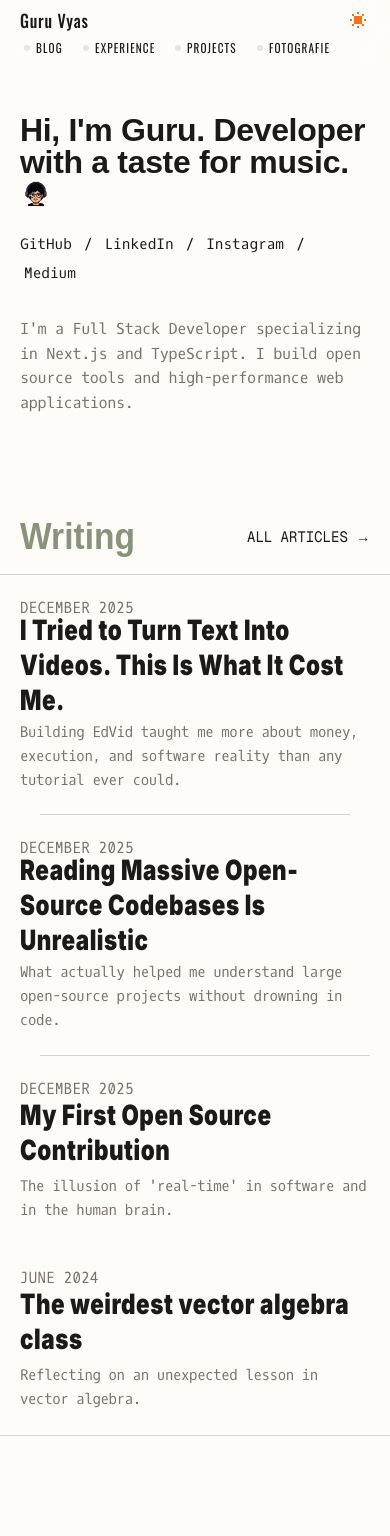
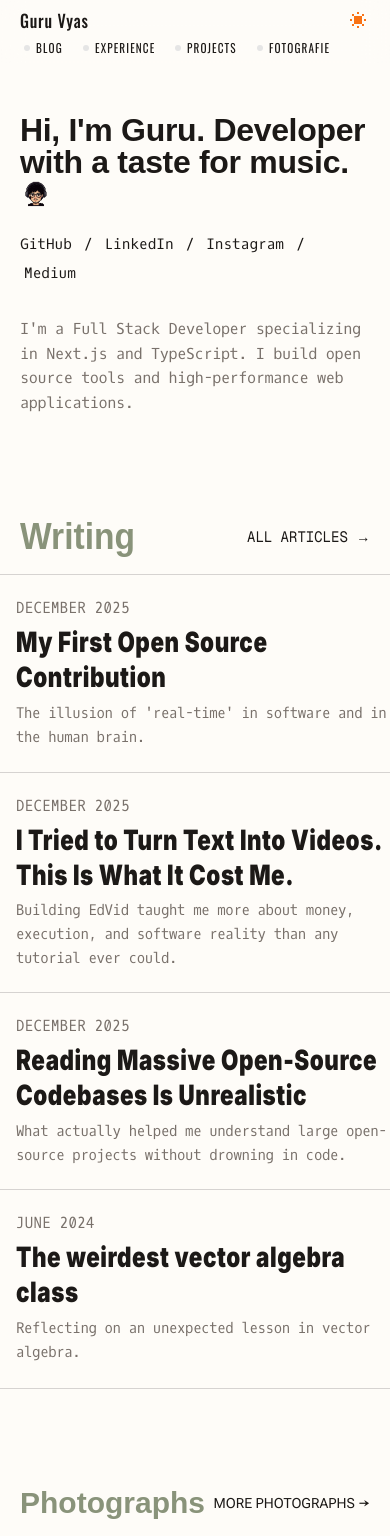
Before and after one commit to wakeupguruu/portfolio, a Next.js app: page / in a window 390 px wide. Shown: the top 1536 px of the page. Built offline with nearby package versions, Linux system fonts and the light colour scheme; a web font is replaced by a local one.

Commit message:
fix(blog): refine mobile layout, padding, and syntax on home and blog pages

```diff
--- a/app/blog/data.ts
+++ b/app/blog/data.ts
@@ -1,4 +1,14 @@
 export const POSTS = [
+    {
+        date: "DECEMBER 2025",
+        title: "My First Open Source Contribution",
+        slug: "zulip-open-source",
+        href: "/blog/zulip-open-source",
+        excerpt: "The illusion of 'real-time' in software and in the human brain.",
+        image: "/hero-character-removebg-preview.png",
+        caption: "Buffering...",
+        readingTime: "5 min read"
+    },
     {
         date: "DECEMBER 2025",
         title: "I Tried to Turn Text Into Videos. This Is What It Cost Me.",
@@ -20,16 +30,6 @@ export const POSTS = [
         readingTime: "5 min read"
     },
     {
-        date: "DECEMBER 2025",
-        title: "My First Open Source Contribution",
-        slug: "zulip-open-source",
-        href: "/blog/zulip-open-source",
-        excerpt: "The illusion of 'real-time' in software and in the human brain.",
-        image: "/hero-character-removebg-preview.png",
-        caption: "Buffering...",
-        readingTime: "5 min read"
-    },
-    {
         date: "JUNE 2024",
         title: "The weirdest vector algebra class",
         slug: "the-weirdest-vector-algebra-class",
--- a/app/blog/page.tsx
+++ b/app/blog/page.tsx
@@ -17,14 +17,14 @@ export default function BlogPage() {
         <div className="min-h-screen font-interTight bg-background text-foreground transition-colors duration-500">
             <Header />
 
-            <div className="pt-24 w-full overflow-x-hidden">
+            <div className="pt-12 md:pt-24 w-full overflow-x-hidden">
                 <Container>
                     <Section className="mb-12">
-                        <h1 className="font-tasa text-4xl font-extrabold leading-none tracking-[-0.04em] text-[#1c1917] dark:text-[#ededed] sm:text-[3.4rem]">
+                        <h1 className="font-tasa text-[2rem] md:text-4xl font-extrabold leading-none tracking-[-0.04em] text-[#1c1917] dark:text-[#ededed] sm:text-[3.4rem]">
                             All Articles
                         </h1>
                         <p
-                            className="max-w-2xl mt-6 tracking-tight text-[1.05rem] leading-relaxed font-oxygen"
+                            className="max-w-2xl mt-6 tracking-tight text-[0.95rem] md:text-[1.05rem] leading-relaxed font-oxygen"
                             style={{ color: "var(--description-text)" }}
                         >
                             I've recently started writing to document my technical journey and the things I learn along the way. I love the clarity that comes from structuring my thoughts and sharing them with the community. You can also follow me on <a href="https://medium.com/@vyasguru44" target="_blank" rel="noreferrer" className="underline decoration-1 underline-offset-4 hover:text-foreground transition-colors">Medium</a>.
@@ -34,62 +34,55 @@ export default function BlogPage() {
 
                 <Container>
                     {/* Two-column grid with center divider and row separators - Reused from Home */}
-                    <div className="w-screen relative left-[calc(-50vw+50%)] border-t border-b border-custom-separator">
+                    <div className="w-screen relative left-[calc(-50vw+50%)] border-t border-b border-l-0 border-r-0 border-custom-separator">
                         <div className="mx-auto w-full max-w-screen-2xl px-5 md:px-12">
                             <div className="w-full md:w-[79%]">
                                 <div className="grid grid-cols-1 sm:grid-cols-2">
                                     {POSTS.map((post, i) => {
                                         const isLeft = i % 2 === 0;
-                                        // For blog page, we want horizontal dividers for all rows except the last one if it's incomplete,
-                                        // but the requirement is to copy home page exactly.
-                                        // Home page logic:
-                                        // const isFirstRow = i < 2;
+                                        const isLast = i === POSTS.length - 1;
 
-                                        // Let's adapt it to be a consistent grid for "All Articles"
-                                        // We'll keep the vertical divider for left items.
-                                        // We will add bottom borders to all items except the last row.
-                                        // BUT, the prompt said "directly copy the blog section from the home page".
-
-                                        // Let's stick closer to the home page logic but extend it for more rows if needed.
-                                        // Since we only have 4 items right now, it matches perfectly.
-
+                                        // Row Calculation for Desktop Grid
                                         const totalRows = Math.ceil(POSTS.length / 2);
                                         const currentRow = Math.floor(i / 2);
                                         const isLastRow = currentRow === totalRows - 1;
 
-                                        let classes = "relative px-5 py-6 border-custom-separator";
-
-                                        // Vertical Divider (Left Column Only)
-                                        if (isLeft) {
-                                            classes += " after:content-[''] after:absolute after:right-0 after:top-5 after:bottom-5 after:w-px after:bg-[var(--border-separator)]";
-                                        }
-
-                                        // Horizontal Divider
-                                        // We want dividers between rows. So if it's NOT the last row, add a bottom divider.
-                                        // The home page used `before` for the horizontal divider.
-
-                                        if (!isLastRow) {
-                                            if (isLeft) classes += " before:content-[''] before:absolute before:bottom-0 before:left-5 before:right-5 before:h-px before:bg-[var(--border-separator)]";
-                                            else classes += " before:content-[''] before:absolute before:bottom-0 before:right-0 before:left-5 before:h-px before:bg-[var(--border-separator)]";
-                                        }
-
                                         return (
                                             <article
                                                 key={post.title}
-                                                className={classes}
-                                                style={{ borderColor: "var(--border-separator)" }}
+                                                className="w-full relative py-6 pl-4 pr-0 md:px-5"
                                             >
                                                 <p
                                                     className="text-sm tracking-wide font-oxygen uppercase scale-y-110"
                                                     style={{ color: "var(--description-text)" }}
                                                 >{post.date}</p>
-                                                <Link href={post.href} className="mt-1 block text-[1.4rem] font-black leading-tight tracking-wide font-sans scale-y-[1.25] text-[#1c1917] dark:text-[#ededed]">
+                                                <Link href={post.href} className="mt-3 md:mt-1 block text-[1.4rem] font-black leading-tight tracking-wide font-sans scale-y-[1.25] text-[#1c1917] dark:text-[#ededed]">
                                                     {post.title}
                                                 </Link>
                                                 <p
                                                     className="mt-4 text-sm scale-y-[1.05] leading-relaxed font-oxygen tracking-tight"
                                                     style={{ color: "var(--description-text)" }}
                                                 >{post.excerpt}</p>
+
+                                                {/* Dividers Layout Logic */}
+
+                                                {/* Mobile Horizontal Separator: Visible only on mobile (< md), for all except last item */}
+                                                {!isLast && (
+                                                    <div className="absolute bottom-0 left-0 right-0 h-px bg-(--border-separator) md:hidden" />
+                                                )}
+
+                                                {/* Desktop Vertical Divider: Visible only on desktop (md+), for left column items */}
+                                                {isLeft && (
+                                                    <div className="hidden md:block absolute right-0 top-5 bottom-5 w-px bg-(--border-separator)" />
+                                                )}
+
+                                                {/* Desktop Horizontal Divider: Visible only on desktop (md+), between rows */}
+                                                {!isLastRow && (
+                                                    <div
+                                                        className={`hidden md:block absolute bottom-0 h-px bg-(--border-separator) ${isLeft ? "left-5 right-5" : "left-5 right-0"
+                                                            }`}
+                                                    />
+                                                )}
                                             </article>
                                         );
                                     })}
--- a/app/page.tsx
+++ b/app/page.tsx
@@ -91,62 +91,63 @@ export default function Home() {
 
         </Container>
 
-
-
-        <Container>
-          {/* Two-column grid with center divider and row separators */}
-          {/* Full-Bleed Wrapper for Borders */}
-          <div className="w-screen relative left-[calc(-50vw+50%)] border-t border-b border-custom-separator">
-            {/* Inner Content Wrapper matching Container max-width */}
-            <div className="mx-auto w-full max-w-screen-2xl px-5 md:px-12">
+        {/* Full-Width Blog Grid Section - Moved outside Container to ensure true full-bleed without padding hacks */}
+        <div className="w-full border-t border-b border-l-0 border-r-0 border-custom-separator">
+          <div className="mx-auto w-full max-w-screen-2xl px-0 md:px-16">
             {/* Grid Layout constrained to 79% */}
             <div className="w-full md:w-[79%]">
-                <div className="grid grid-cols-1 sm:grid-cols-2">
+              <div className="grid grid-cols-1 md:grid-cols-2">
                 {posts.slice(0, 4).map((post, i) => {
                   const isLeft = i % 2 === 0;
                   const isFirstRow = i < 2;
-
-                    // Base classes: Reduced padding (px-0 on mobile, px-5 on sm)
-                    let classes = "relative px-0 sm:px-5 py-6 border-custom-separator";
-
-                    // Vertical Divider (Left Column Only) - Stops short of top/bottom (Hidden on mobile)
-                    if (isLeft) {
-                      classes += " sm:after:content-[''] sm:after:absolute sm:after:right-0 sm:after:top-5 sm:after:bottom-5 sm:after:w-px sm:after:bg-[var(--border-separator)]";
-                    }
-
-                    // Middle Horizontal Divider (First Row Only) - Text Aligned (left-5)
-                    if (isFirstRow) {
-                      // Left item: Starts at text (left-5), Stops before center (right-5)
-                      if (isLeft) classes += " before:content-[''] before:absolute before:bottom-0 before:left-5 before:right-5 before:h-px before:bg-[var(--border-separator)]";
-                      // Right item: Starts at text (left-5), Goes to end (right-0)
-                      else classes += " before:content-[''] before:absolute before:bottom-0 before:right-0 before:left-5 before:h-px before:bg-[var(--border-separator)]";
-                    }
+                  const isLast = i === 3;
 
                   return (
                     <article
                       key={post.title}
-                        className={classes}
-                        style={{ borderColor: "var(--border-separator)" }}
+                      className="w-full relative py-6 pl-4 pr-0 md:px-5"
                     >
                       <p
                         className="text-sm tracking-wide font-oxygen uppercase scale-y-110"
                         style={{ color: "var(--description-text)" }}
                       >{post.date}</p>
-                        <Link href={post.href} className="mt-1 block text-[1.4rem] font-black leading-tight tracking-wide font-sans scale-y-[1.25] text-[#1c1917] dark:text-[#ededed]">
+                      <Link href={post.href} className="mt-3 md:mt-1 block text-[1.4rem] font-black leading-tight tracking-wide font-sans scale-y-[1.25] text-[#1c1917] dark:text-[#ededed]">
                         {post.title}
                       </Link>
                       <p
                         className="mt-4 text-sm scale-y-[1.05] leading-relaxed font-oxygen tracking-tight"
                         style={{ color: "var(--description-text)" }}
                       >{post.excerpt}</p>
+
+                      {/* Dividers Layout Logic - Explicit DOM Elements to ensure strict mobile/desktop separation */}
+
+                      {/* Mobile Horizontal Separator: Visible only on mobile (< md), for all except last item */}
+                      {!isLast && (
+                        <div className="absolute bottom-0 left-0 right-0 h-px bg-(--border-separator) md:hidden" />
+                      )}
+
+                      {/* Desktop Vertical Divider: Visible only on desktop (md+), for left column items */}
+                      {isLeft && (
+                        <div className="hidden md:block absolute right-0 top-5 bottom-5 w-px bg-(--border-separator)" />
+                      )}
+
+                      {/* Desktop Horizontal Divider: Visible only on desktop (md+), for first row items */}
+                      {isFirstRow && (
+                        <div
+                          className={`hidden md:block absolute bottom-0 h-px bg-(--border-separator) ${isLeft ? "left-5 right-5" : "left-5 right-0"
+                            }`}
+                        />
+                      )}
                     </article>
                   );
                 })}
+
+
               </div>
             </div>
           </div>
         </div>
-        </Container>
+
       </Section>
 
       {/* Photographs */}
```
Lines whose indentation alone changed are shown as unchanged.
